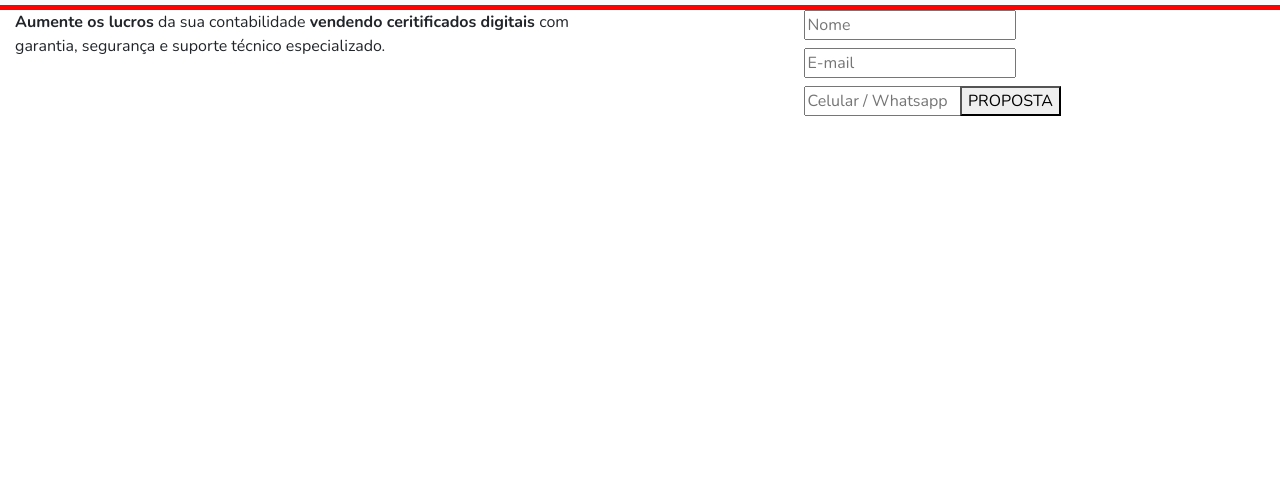
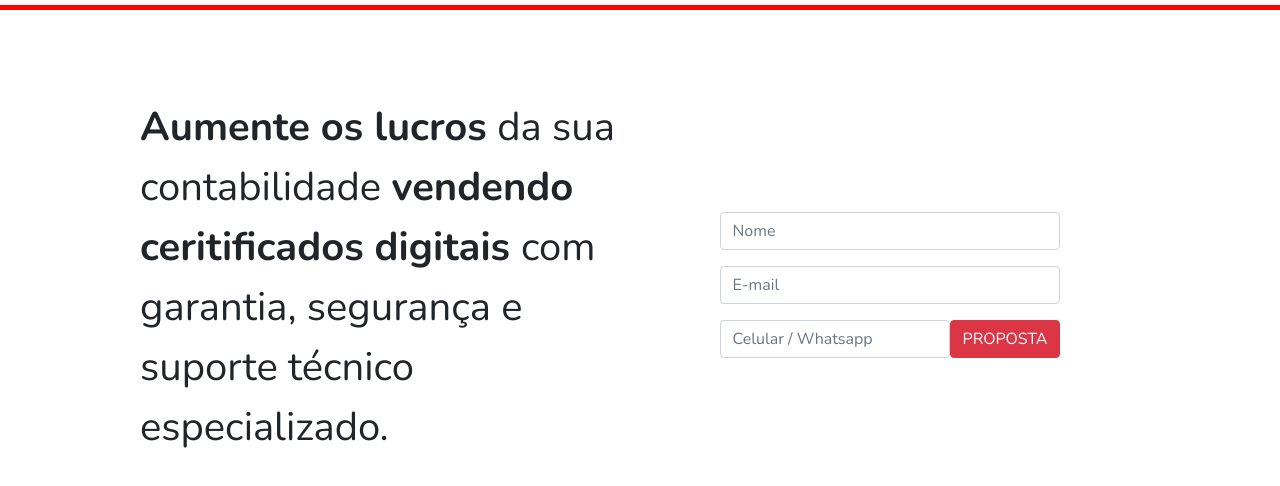
Before and after one commit to lucas-stellet/landing-page-sig, a website: page index.html in a window 1280 px wide. Shown: the part 96-582 px from the top of the page. Drawn offline with nearby package versions, Linux system fonts and the light colour scheme.

Commit message:
Ajuste no html e css do formulário e texto da seção 'proposta'.

```diff
--- a/assets/css/custom.css
+++ b/assets/css/custom.css
@@ -38,3 +38,15 @@ body {
 .navbar-light .navbar-nav .active>.nav-link {
     color: red;
 }
+
+/* PROPOSTA */
+
+.proposta-main {
+    margin-top: 7%;
+    margin-left: 10%;
+    margin-right: 10%;
+}
+
+.proposta-text {
+    font-size: 2.5rem;
+}
--- a/index.html
+++ b/index.html
@@ -58,50 +58,47 @@
 
         <section id="proposta">
             <div class="container-fluid">
+
+                <div class="row proposta-main">
+
+                    <div class="col-md-6 d-flex justify-content-center align-items-center">
                         <div class="row">
-                    <div class="col-md-6 d-flex justify-content-center proposta-text">
+                            <div class="col-md-12  proposta-text">
+                                <div class="row">
                                     <p>
-                            <strong>Aumente os lucros</strong> da sua contabilidade <strong> vendendo ceritificados
+                                        <strong>Aumente os lucros</strong> da sua contabilidade <strong> vendendo
+                                            ceritificados
                                             digitais
                                         </strong>com garantia, segurança e suporte
                                         técnico especializado.
                                     </p>
                                 </div>
-                    <div class="col-md-6 d-flex justify-content-center proposta-contato">
-                        <form action="" class="proposta-contato-form">
-
-                            <div class="row">
-                                <label for="name">
-                                    <input type="text" name="name" required placeholder="Nome">
-                                </label>
-                            </div>
-
-                            <div class="row">
-                                <label for="email">
-                                    <input type="email" name="email" required placeholder="E-mail">
-                                </label>
-                            </div>
-
-                            <div class="row">
-                                <div class="col-md-6">
-                                    <div class="row">
-                                        <label for="phone_with_ddd">
-                                            <input type="text" class="phone_with_ddd" maxlength="15" required
-                                                placeholder="Celular / Whatsapp">
-                                        </label>
-                                    </div>
-                                </div>
-
-                                <div class="col-md-6">
-                                    <div class="row">
-                                        <button class="btn-proposal">PROPOSTA</button>
                             </div>
                         </div>
                     </div>
 
+                    <div class="col-md-6 d-flex justify-content-center align-items-center">
+                        <div class="row">
+                            <div class="col-md-12">
+                                <form>
+                                    <div class="form-group">
+                                        <input type="text" class="form-control" id="contato-form-name" aria-describedby="emailHelp"
+                                            placeholder="Nome">
+                                    </div>
+                                    <div class="form-group">
+                                        <input type="email" class="form-control" id="contato-form-email" aria-describedby="emailHelp"
+                                            placeholder="E-mail">
+                                    </div>
+                                    <div class="form-inline">
+                                        <input type="tel" class="form-control" id="contato-form-fone" placeholder="Celular / Whatsapp">
+                                        <button type="submit" class="btn btn-danger">PROPOSTA</button>
+                                    </div>
                                 </form>
                             </div>
                         </div>
+                    </div>
+                </div>
+
             </div>
         </section>
 
--- a/js/main.js
+++ b/js/main.js
@@ -1,7 +1,8 @@
 $(document).ready(function () {
     'use strict'
-    /* Jquery Mask Plugin */
-    $('.phone_with_ddd').mask('(00) 00000-0000');
+    /* Jquery Mask Plugin
+    Plugin que mascara os dados inseridos pelo usuário no formulário de contato.*/
+    $('#contato-form-fone').mask('(00) 00000-0000');
 
 
 });
```
Lines whose indentation alone changed are shown as unchanged.
